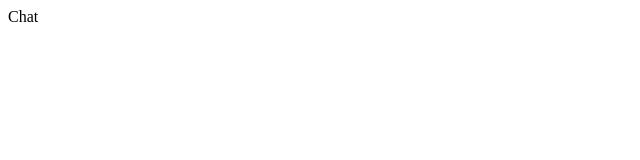
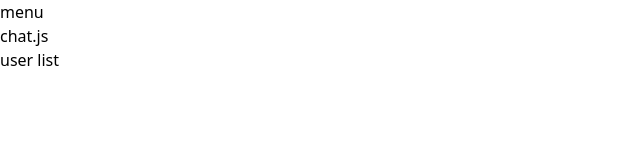
Before and after one commit to patryk-olti/chat.js, a Next.js app: page /chat in a window 1280 px wide. Shown: the top 160 px of the page, without its empty margins (0-640 px from the left). Built offline with nearby package versions, Linux system fonts and the light colour scheme.

Commit message:
Prepared clear HTML structure for chat page.

```diff
--- a/src/pages/chat.tsx
+++ b/src/pages/chat.tsx
@@ -1,8 +1,20 @@
+import "../app/globals.css";
+
 const Chat = () => {
 
     return(
         <div>
-            Chat
+            <div>
+                 menu
+            </div>
+            <div>
+                <div>
+                    chat.js
+                </div>
+                <div>
+                    user list
+                </div>
+            </div>
         </div>
     )
 }
```
